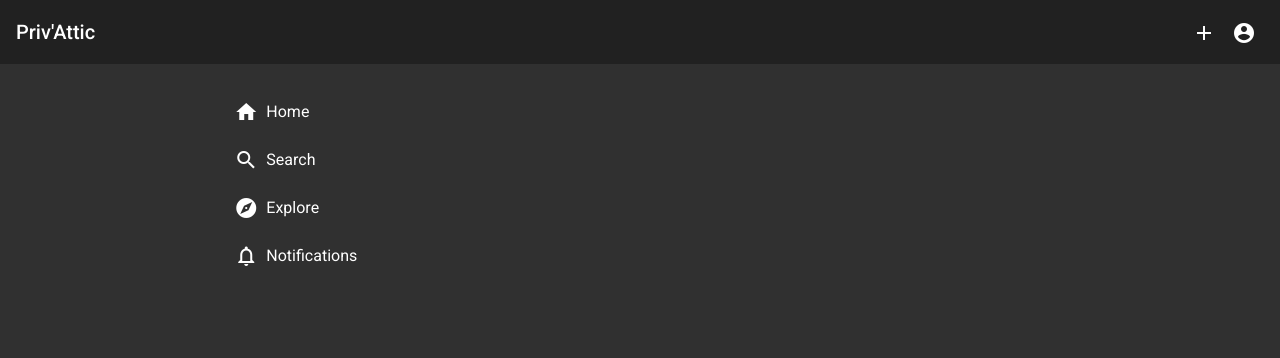
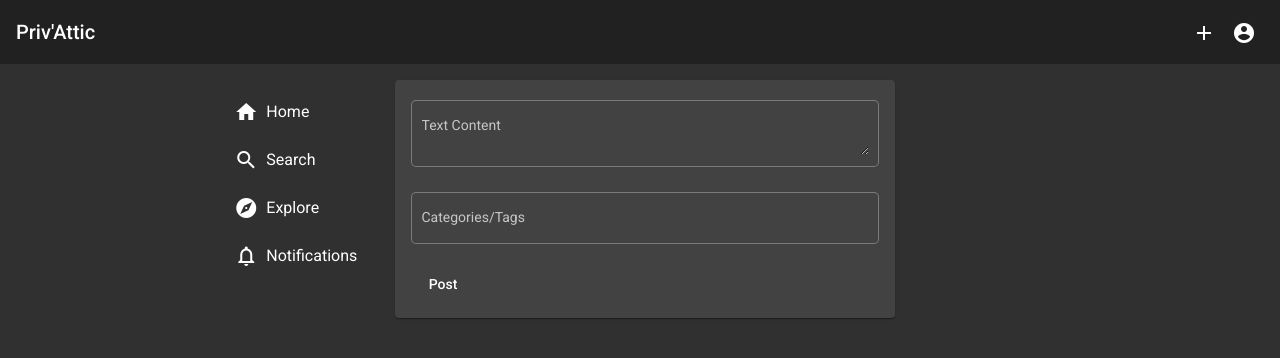
Before and after one commit to P-EW/priv-attic-front, an Angular app: page /post in a window 1280 px wide. Before the commit this address led to /. Shown: the top 358 px of the page. Built offline with nearby package versions, Linux system fonts and the light colour scheme.

Commit message:
Ajout de la page creation de post

```diff
--- a/src/app/app-routing.module.ts
+++ b/src/app/app-routing.module.ts
@@ -3,12 +3,14 @@ import {RouterModule, Routes} from "@angular/router";
 import {FeedComponent} from "./feed/feed.component";
 import {ProfileComponent} from "./profile/profile.component";
 import {EditProfileComponent} from "./shared/edit-profile/edit-profile.component";
+import {CreatePostComponent} from "./create-post/create-post.component";
 
 const routes: Routes = [
   { path: '', component: FeedComponent },
   { path: 'profile', component: ProfileComponent },
   { path: 'profile/:pseudo', component: ProfileComponent },
   { path: 'edit/profile', component: EditProfileComponent },
+  { path: 'post', component: CreatePostComponent },
 ];
 
 @NgModule({
--- a/src/app/app.component.html
+++ b/src/app/app.component.html
@@ -2,7 +2,7 @@
 <mat-toolbar class="header">
   <span [routerLink]="['']" class="title">Priv'Attic</span>
   <span class="spacer"></span>
-  <button mat-icon-button [routerLink]="['']">
+  <button mat-icon-button [routerLink]="['post']">
     <mat-icon>add</mat-icon>
   </button>
   <button mat-icon-button [matMenuTriggerFor]="menu">
--- /dev/null
+++ b/src/app/create-post/create-post.component.css
@@ -0,0 +1,3 @@
+mat-form-field {
+  width: 100%;
+}
--- /dev/null
+++ b/src/app/create-post/create-post.component.html
@@ -0,0 +1,44 @@
+<mat-card>
+  <mat-card-content>
+    <form novalidate [formGroup]="form">
+      <mat-form-field appearance="outline">
+        <mat-label>Text Content</mat-label>
+        <textarea matInput placeholder="You may or may not write a little something :)" formControlName="textContent" name="textContent" maxlength="128"></textarea>
+        <mat-error *ngIf="form.get('textContent')?.dirty && form.get('textContent')?.hasError('maxLength')">
+          Text must be under <strong>128 letters</strong>
+        </mat-error>
+      </mat-form-field>
+
+      <mat-form-field appearance="outline">
+        <mat-label>Categories/Tags</mat-label>
+        <mat-chip-list #chipList aria-label="Tag selection">
+          <mat-chip
+            *ngFor="let tag of tags"
+            [removable]="true"
+            (removed)="remove(tag)">
+            {{tag}}
+            <button matChipRemove>
+              <mat-icon>cancel</mat-icon>
+            </button>
+          </mat-chip>
+          <input
+            placeholder="New tag..."
+            #tagInput
+            [formControl]="tagCtrl"
+            [matAutocomplete]="auto"
+            [matChipInputFor]="chipList"
+            [matChipInputSeparatorKeyCodes]="separatorKeysCodes"
+            (matChipInputTokenEnd)="add($event)">
+        </mat-chip-list>
+        <mat-autocomplete #auto="matAutocomplete" (optionSelected)="selected($event)">
+          <ng-container *ngFor="let tag of filteredTags | async">
+            <mat-option [value]="tag" *ngIf="!tags.includes(tag)">
+              {{tag}}
+            </mat-option>
+          </ng-container>
+        </mat-autocomplete>
+      </mat-form-field>
+      <button mat-button type="button" (click)="submit(form.value)" [disabled]="form.invalid">Post</button>
+    </form>
+  </mat-card-content>
+</mat-card>
--- /dev/null
+++ b/src/app/create-post/create-post.component.ts
@@ -0,0 +1,108 @@
+import {Component, ElementRef, OnInit, ViewChild} from '@angular/core';
+import {FormControl, FormGroup, Validators} from "@angular/forms";
+import {COMMA, ENTER} from "@angular/cdk/keycodes";
+import {Observable, startWith, map} from "rxjs";
+import {PostService} from "../shared/services/post.service";
+import {Router} from "@angular/router";
+import {MatChipInputEvent} from "@angular/material/chips";
+import {MatAutocompleteSelectedEvent} from "@angular/material/autocomplete";
+import {Post} from "../shared/types";
+
+@Component({
+  selector: 'app-create-post',
+  templateUrl: './create-post.component.html',
+  styleUrls: ['./create-post.component.css']
+})
+export class CreatePostComponent implements OnInit {
+
+  //TODO ajouter une guard
+  //TODO ajouter l'upload d'image
+
+  private _tags: string[];
+  private _tagCtrl: FormControl;
+  private readonly _form: FormGroup;
+
+  separatorKeysCodes: number[] = [ENTER, COMMA];
+  defaultTagList: string[] = ["Photography", "WildLife", "Dog", "Cat", "Meme"]; //TODO fetch depuis la db des categs ?
+  filteredTags: Observable<string[]>;
+  @ViewChild('tagInput') private _tagInput: ElementRef<HTMLInputElement>;
+
+  constructor(private _postService: PostService, private _router: Router) {
+    this._tags = [];
+    this._tagCtrl = new FormControl();
+    this._tagInput = {} as ElementRef;
+    this.filteredTags = this._tagCtrl.valueChanges.pipe(
+      startWith(null),
+      map((tag: string | null) => (tag ? this._filter(tag) : this.defaultTagList.slice())),
+    );
+    this._form = CreatePostComponent._buildForm();
+  }
+
+  ngOnInit(): void {
+  }
+
+  get tags(): string[] {
+    return this._tags;
+  }
+
+  get tagCtrl(): FormControl{
+    return this._tagCtrl;
+  }
+
+  remove(tag: string): void {
+    const index = this._tags.indexOf(tag);
+
+    if (index >= 0) {
+      this._tags.splice(index, 1);
+    }
+  }
+
+  add(event: MatChipInputEvent): void {
+    const value = (event.value || '').trim();
+
+    // Add our fruit
+    if (value && !this._tags.includes(value)) {
+      this._tags.push(value);
+
+    }
+    // Clear the input value
+    event.chipInput!.clear();
+
+    this._tagCtrl.setValue(null);
+  }
+
+  selected(event: MatAutocompleteSelectedEvent): void {
+    if(!this.tags.includes(event.option.viewValue)){
+      this._tags.push(event.option.viewValue);
+    }
+    this._tagInput.nativeElement.value = '';
+    this._tagCtrl.setValue(null);
+  }
+
+  private _filter(value: string): string[] {
+    const filterValue = value.toLowerCase();
+    return this.defaultTagList.filter((tag:string) => tag.toLowerCase().includes(filterValue));
+  }
+
+  get form(): FormGroup {
+    return this._form;
+  }
+
+  private static _buildForm(): FormGroup {
+    return new FormGroup({
+      textContent: new FormControl('', Validators.compose([
+        Validators.maxLength(128)
+      ]))
+    });
+  }
+
+  submit(post: Post): void {
+    //TODO ajouter une image quand l'upload sera fait.
+    //TODO ajouter une contrainte, il faut au moins une image ou du texte. (pas creer de post vide)
+    post.textContent = post.textContent?.trim()
+    post.categories = this._tags;
+    console.log(post);
+  }
+
+
+}
```
Also changed, not shown: src/app/app.module.ts (+6 -2 lines).
